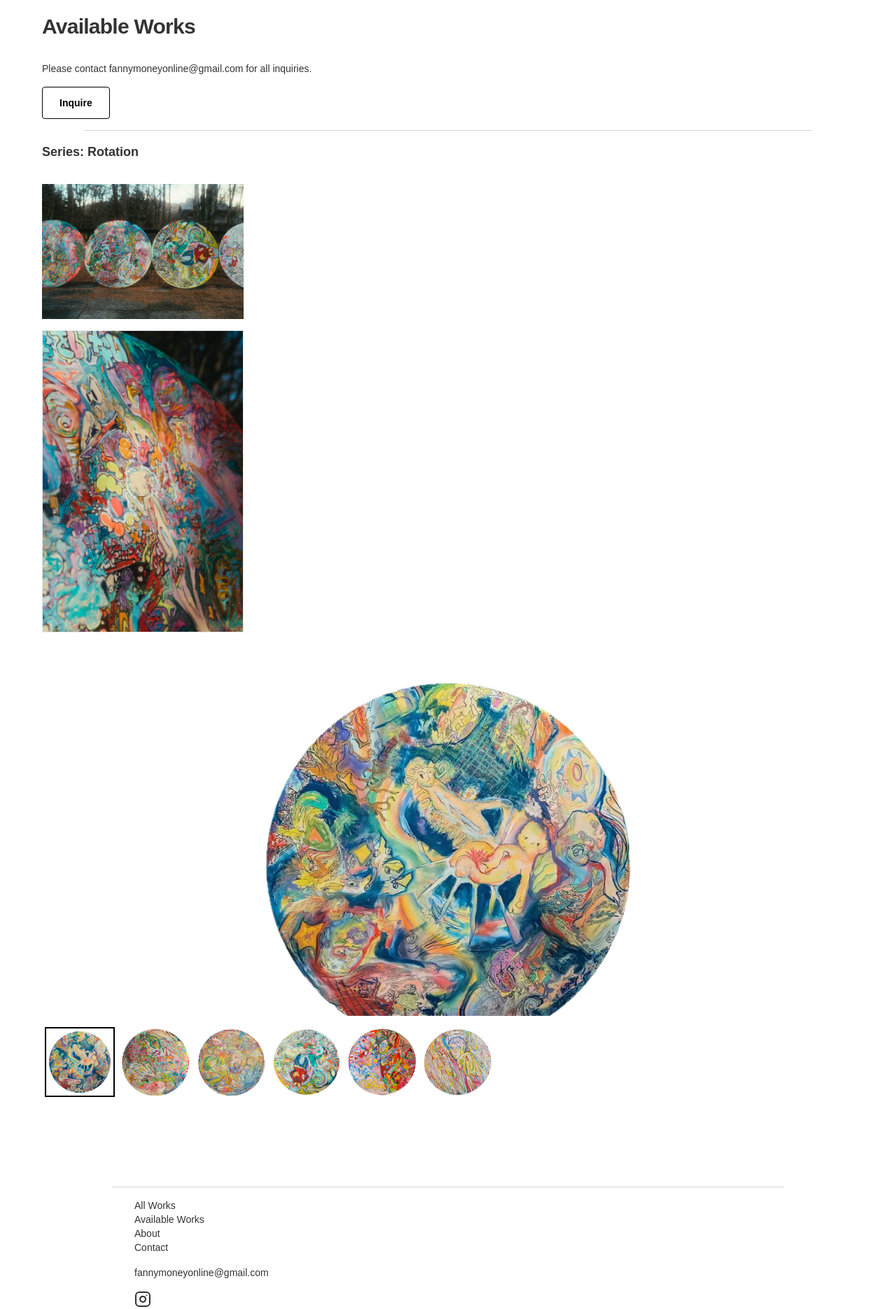
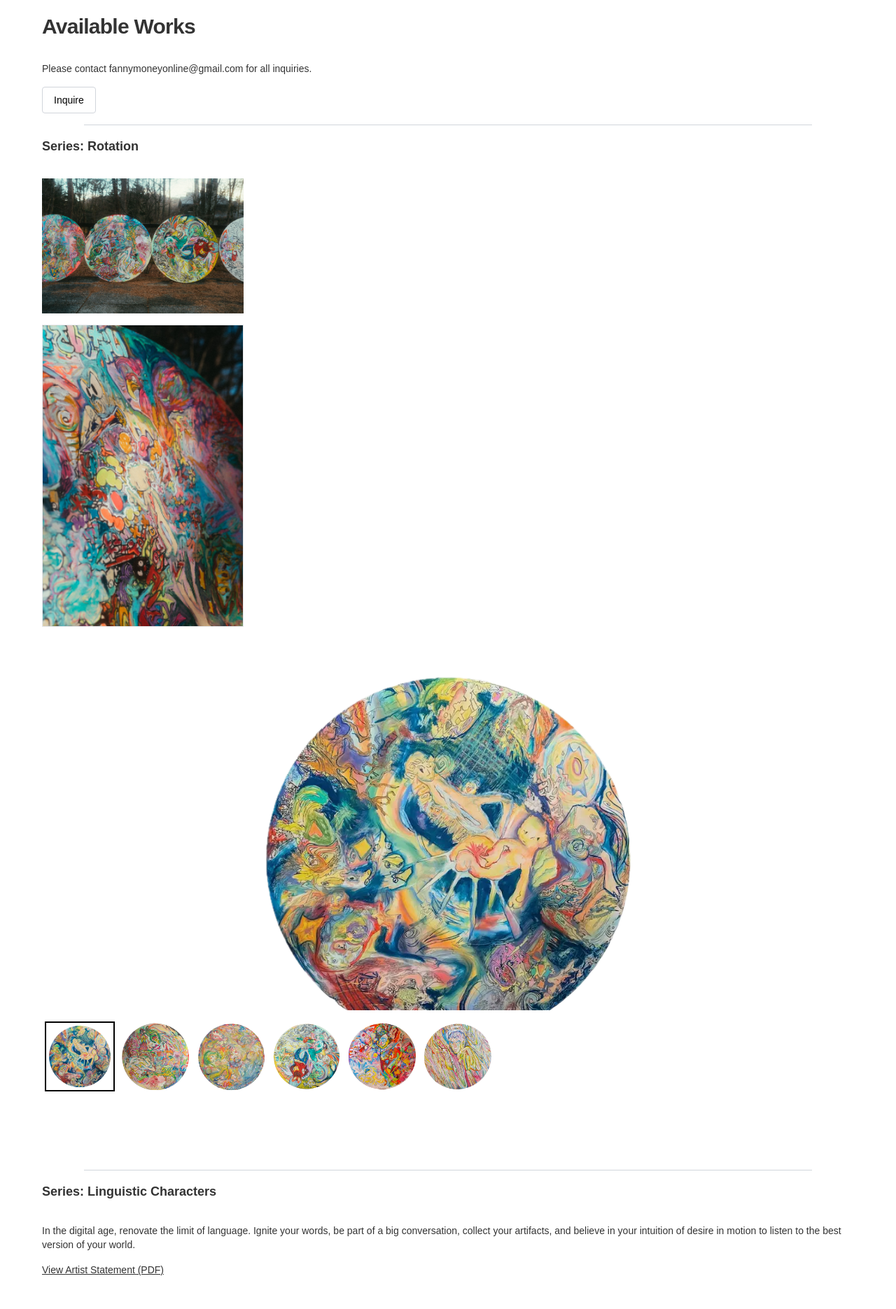
Before and after one commit to takaramarina/resolution, a Next.js app: page /available-works in a window 1280 px wide. Shown: the part 100-1971 px from the top of the page at 70% size. Built offline with nearby package versions, Linux system fonts and the light colour scheme.

Commit message:
linguistic characters

```diff
--- a/app/available-works/page.tsx
+++ b/app/available-works/page.tsx
@@ -61,6 +61,30 @@ export default function AvailableWorks() {
 
             </div>
         </div>
+        <div className="border-b border-gray-300 md:mx-[60px] my-4" />
+        <div className="flex flex-col gap-4">
+            {/* rotation */}
+            <div className="text-lg font-bold capitalize text-left mb-4">
+                Series: Linguistic Characters
+            </div>
+            {/* <img
+                src="images/linguistic-characters/linguistic-character.webp"
+                alt="Linguistic characters"
+                className="w-[100vw] md:w-72"
+            /> */}
+            <div className="text-left text-sm">
+                In the digital age, renovate the limit of language. Ignite your words, be part of a big conversation,
+                collect your artifacts, and believe in your intuition of desire in motion to listen to the best version of your
+                world.
+            </div>
+            <a href="documents/linguistic-characters-statement.pdf" target="_blank"
+                rel="noopener noreferrer"
+                className="text-sm underline hover:text-blue-800"
+                >
+                View Artist Statement (PDF)
+            </a>
+            {renderSeriesPreview("linguistic-characters")}
+        </div>
       </main>
 
       <Footer />
--- a/app/works/linguistic-characters/materiality-in-sound/page.tsx
+++ b/app/works/linguistic-characters/materiality-in-sound/page.tsx
@@ -12,7 +12,7 @@ export default function Home() {
     title: "Reiji Shimane",
     artworkTitle: "Materiality in Sound",
     medium: "Ink on Mounted Cork",
-    dimensions: "90cm x 50cm",
+    dimensions: "60cm x 90cm",
     year: 2024,
   };
 
--- a/app/works/linguistic-characters/resolution-in-speech/page.tsx
+++ b/app/works/linguistic-characters/resolution-in-speech/page.tsx
@@ -12,7 +12,7 @@ export default function Home() {
     title: "Reiji Shimane",
     artworkTitle: "Resolution in Speech",
     medium: "Ink on Mounted Cork",
-    dimensions: "90cm x 50cm",
+    dimensions: "60cm x 90cm",
     year: 2024,
   };
 
--- a/app/works/linguistic-characters/scale-of-emotion/page.tsx
+++ b/app/works/linguistic-characters/scale-of-emotion/page.tsx
@@ -12,7 +12,7 @@ export default function Home() {
     title: "Reiji Shimane",
     artworkTitle: "Scale of Emotion",
     medium: "Ink on Mounted Cork",
-    dimensions: "90cm x 50cm",
+    dimensions: "60cm x 90cm",
     year: 2024,
   };
 
--- a/app/works/linguistic-characters/stretching-time-to-be-on-time/page.tsx
+++ b/app/works/linguistic-characters/stretching-time-to-be-on-time/page.tsx
@@ -12,7 +12,7 @@ export default function Home() {
     title: "Reiji Shimane",
     artworkTitle: "Stretching Time to Be On Time",
     medium: "Ink on Mounted Cork",
-    dimensions: "90cm x 50cm",
+    dimensions: "60cm x 90cm",
     year: 2024,
   };
 
--- a/app/works/page.tsx
+++ b/app/works/page.tsx
@@ -1,5 +1,6 @@
 "use client";
 
+import Link from "next/link";
 import { useState } from "react";
 import { images } from "../../data/imageData";
 import Header from "../../components/Header";
@@ -49,12 +50,12 @@ export default function Works() {
         </h1>
 
         {/* <div className="fixed top-[10vh] right-4 z-50"> */}
-          <button
-            onClick={() => setFilterAvailable(!filterAvailable)}
-            className="px-4 py-2 border mb-6 border-gray-300 bg-white rounded text-sm hover:bg-gray-100 transition"
+          <Link
+            href="/available-works"
+            className="inline-block px-4 py-2 border mb-6 border-gray-300 bg-white rounded text-sm hover:bg-gray-100 transition"
           >
-            {filterAvailable ? "See All Works" : "See Available Works"}
-          </button>
+            See Available Works
+          </Link>
         {/* </div> */}
 
         {/* Content */}
--- a/components/PurchaseInquiryButton.jsx
+++ b/components/PurchaseInquiryButton.jsx
@@ -35,7 +35,7 @@ export default function PurchaseInquiryButton({ artworkName }) {
     <div className="relative">
       <button
         onClick={() => setIsOpen(true)}
-        className="px-6 py-3 text-sm bg-white border border-black rounded text-black font-semibold hover:bg-gray-400 transition"
+        className="px-4 py-2 text-sm bg-white border border-gray-300 rounded text-black hover:bg-gray-400 transition"
       >
         Inquire
       </button>
--- a/data/imageData.ts
+++ b/data/imageData.ts
@@ -634,7 +634,7 @@ export const images: Artwork[] = [
     artist: "Reiji Shimane",
     title: "Stretching Time to Be On Time",
     medium: "Ink on mounted cork",
-    dimensions: "50cm x 90cm",
+    dimensions: "60cm x 90cm",
     year: 2024,
     description: "",
     tags: ["linguistic-characters", "Physical", "available works"],
@@ -648,7 +648,7 @@ export const images: Artwork[] = [
     artist: "Reiji Shimane",
     title: "Materiality in Sound",
     medium: "Ink on mounted cork",
-    dimensions: "50cm x 90cm",
+    dimensions: "60cm x 90cm",
     year: 2024,
     description: "",
     tags: ["linguistic-characters", "Physical", "available works"],
@@ -662,7 +662,7 @@ export const images: Artwork[] = [
     artist: "Reiji Shimane",
     title: "Scale of Emotion",
     medium: "Ink on mounted cork",
-    dimensions: "50cm x 90cm",
+    dimensions: "60cm x 90cm",
     year: 2024,
     description: "",
     tags: ["linguistic-characters", "Physical", "available works"],
@@ -676,7 +676,7 @@ export const images: Artwork[] = [
     artist: "Reiji Shimane",
     title: "Resolution in Speech",
     medium: "Ink on mounted cork",
-    dimensions: "50cm x 90cm",
+    dimensions: "60cm x 90cm",
     year: 2024,
     description: "",
     tags: ["linguistic-characters", "Physical", "available works"],
```
Also changed, not shown: public/images/linguistic-characters/linguistic-character.webp (added), 1 other file (tests, documents, lock files or other folders).
